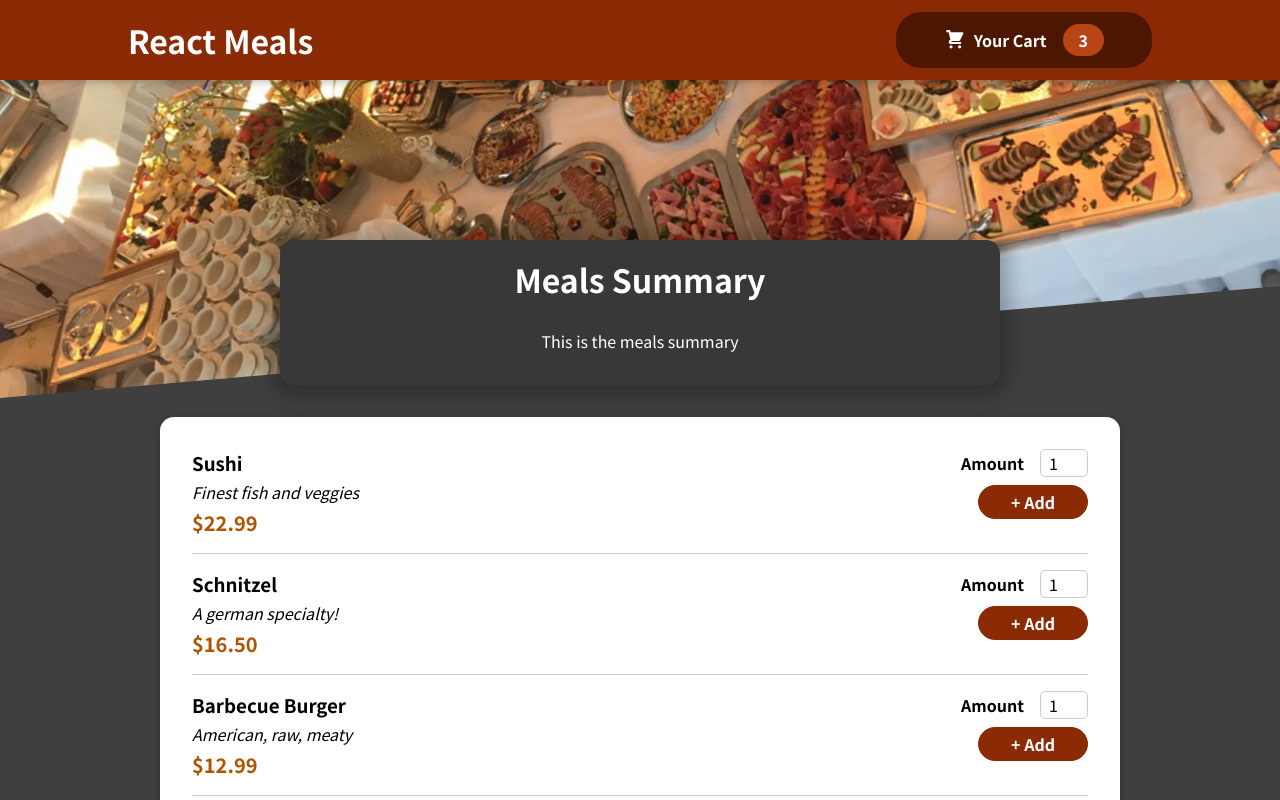
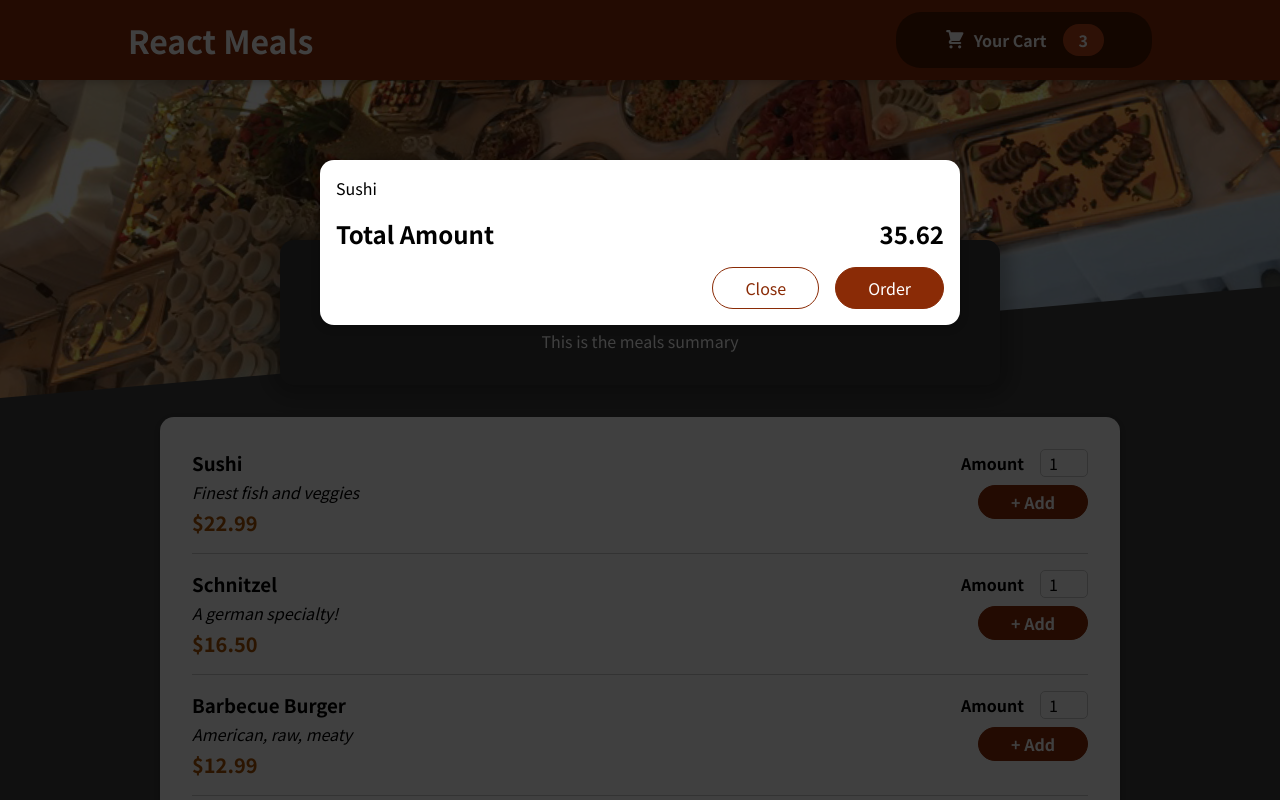
Before and after one commit to nicolas-thompson/orders, a React (Create React App) app: page / in a window 1280 px wide. Shown: the top 800 px of the page. Built offline with nearby package versions, Linux system fonts and the light colour scheme.

Commit message:
Adds Modal with React Portal

```diff
--- a/public/index.html
+++ b/public/index.html
@@ -28,6 +28,7 @@
   </head>
   <body>
     <noscript>You need to enable JavaScript to run this app.</noscript>
+    <div id="overlays"></div>
     <div id="root"></div>
     <!--
       This HTML file is a template.
--- a/src/App.js
+++ b/src/App.js
@@ -1,10 +1,12 @@
 import { Fragment } from 'react';
-import Header  from './components/Layout/Header';
+import Header from './components/Layout/Header';
 import Meals from './components/Meals/Meals';
+import Cart from './components/Cart/Cart';
 
 function App() {
   return (
     <Fragment>
+      <Cart />
       <Header />
       <main>
         <Meals />
--- a/src/components/Cart/Cart.js
+++ b/src/components/Cart/Cart.js
@@ -1,9 +1,10 @@
+import Modal from '../UI/Modal';
 import classes from './Cart.module.css';
 
 const Cart = props => {
   const cartItems = <ul className={classes['cart-items']}>{[{ id: 'c1', name: 'Sushi', amount: 2, price: 12.99 }].map(item => <li>{item.name}</li>)}</ul>;
 
-  return <div>
+  return <Modal>
     {cartItems}
     <div className={classes.total}>
       <span>Total Amount</span>
@@ -14,7 +15,7 @@
       <button className={classes.button}>Order</button>
     </div>
     <div></div>
-  </div>
+  </Modal>
 };
 
 export default Cart;
--- /dev/null
+++ b/src/components/UI/Modal.js
@@ -0,0 +1,26 @@
+import { Fragment } from 'react';
+import ReactDOM from 'react-dom';
+import classes from './Modal.module.css';
+
+const Backdrop = props => {
+  return <div className={classes.backdrop} />
+};
+
+const ModalOverlay = props => {
+  return <div className={classes.modal}>
+    <div className={classes.content}>
+      {props.children}
+    </div>
+  </div>
+};
+
+const portalElement = document.getElementById('overlays');
+
+const Modal = props => {
+  return <Fragment>
+    {ReactDOM.createPortal(<Backdrop />, portalElement)}
+    {ReactDOM.createPortal(<ModalOverlay>{props.children}</ModalOverlay>, portalElement)}
+  </Fragment>
+};
+
+export default Modal;
--- /dev/null
+++ b/src/components/UI/Modal.module.css
@@ -0,0 +1,40 @@
+.backdrop {
+  position: fixed;
+  top: 0;
+  left: 0;
+  width: 100%;
+  height: 100vh;
+  z-index: 20;
+  background-color: rgba(0, 0, 0, 0.75);
+}
+
+.modal {
+  position: fixed;
+  top: 20vh;
+  left: 5%;
+  width: 90%;
+  background-color: white;
+  padding: 1rem;
+  border-radius: 14px;
+  box-shadow: 0 2px 8px rgba(0, 0, 0, 0.25);
+  z-index: 30;
+  animation: slide-down 300ms ease-out forwards;
+}
+
+@media (min-width: 768px) {
+  .modal {
+    width: 40rem;
+    left: calc(50% - 20rem);
+  }
+}
+
+@keyframes slide-down {
+  from {
+    opacity: 0;
+    transform: translateY(-3rem);
+  }
+  to {
+    opacity: 1;
+    transform: translateY(0);
+  }
+}
```
